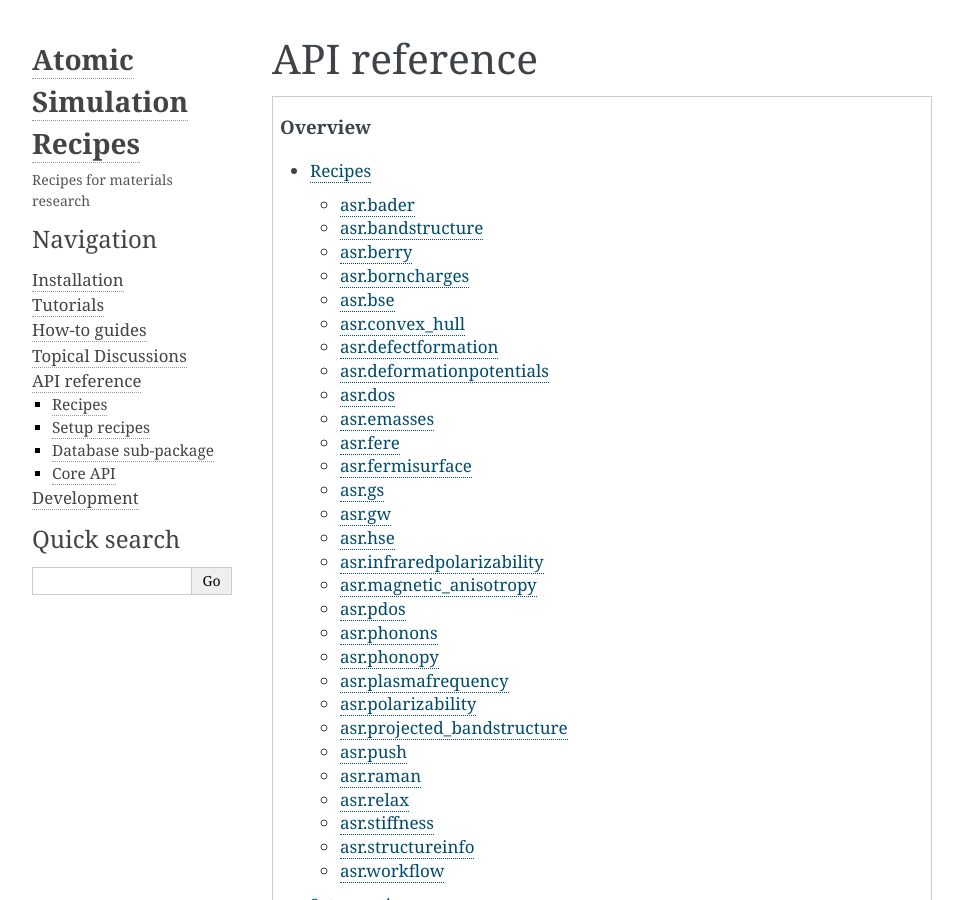
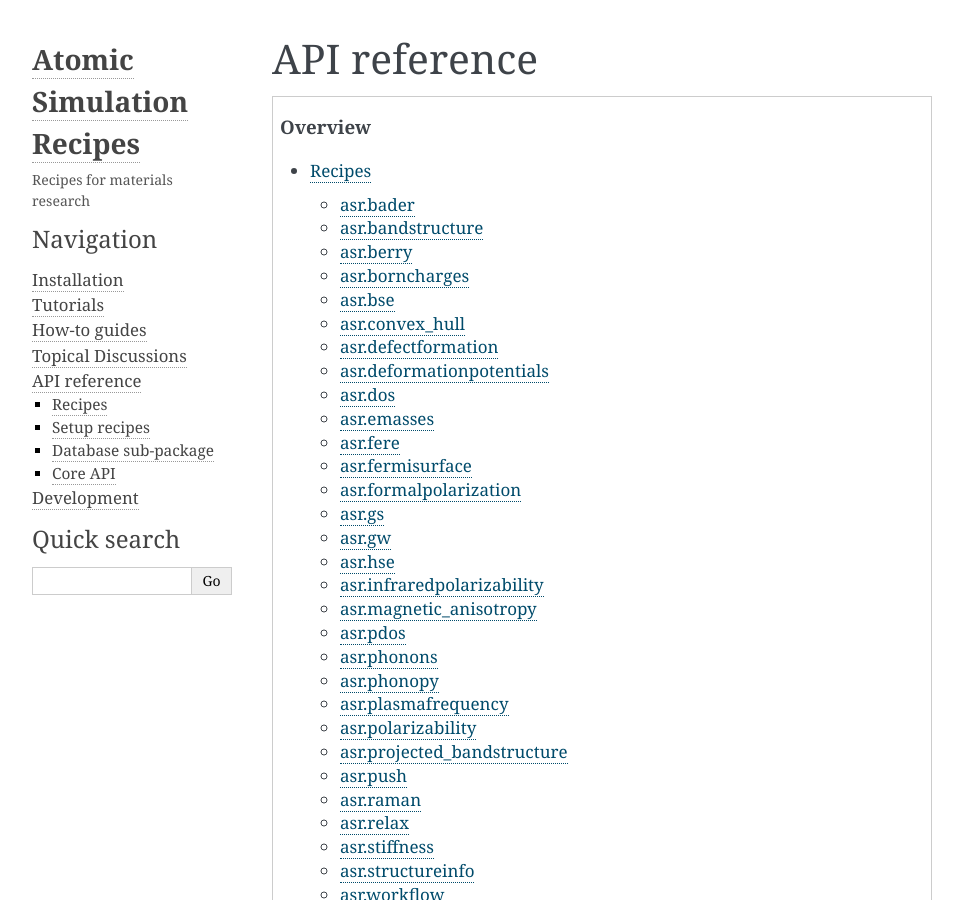
Before and after one commit to dijasila/Atomic-Simulation-Recipees, a Sphinx documentation site: the page built from docs/src/api.rst, in a window 1280 px wide and 900 px high. Shown: the whole window, without its empty margins (148-1111 px from the left). Built offline with Sphinx 7.4.7, drawn with Linux system fonts in a browser that asks for light colours; some of the changed text lies outside the part shown.

Commit message:
Update docs

```diff
--- a/docs/src/api.rst
+++ b/docs/src/api.rst
@@ -56,6 +56,11 @@
 asr.fermisurface
 ~~~~~~~~~~~~~~~~
 .. autofunction:: asr.fermisurface.main
+
+asr.formalpolarization
+~~~~~~~~~~~~~~~~~~~~~~
+.. automodule:: asr.formalpolarization
+.. autofunction:: asr.formalpolarization.main
 
 asr.gs
 ~~~~~~
```
